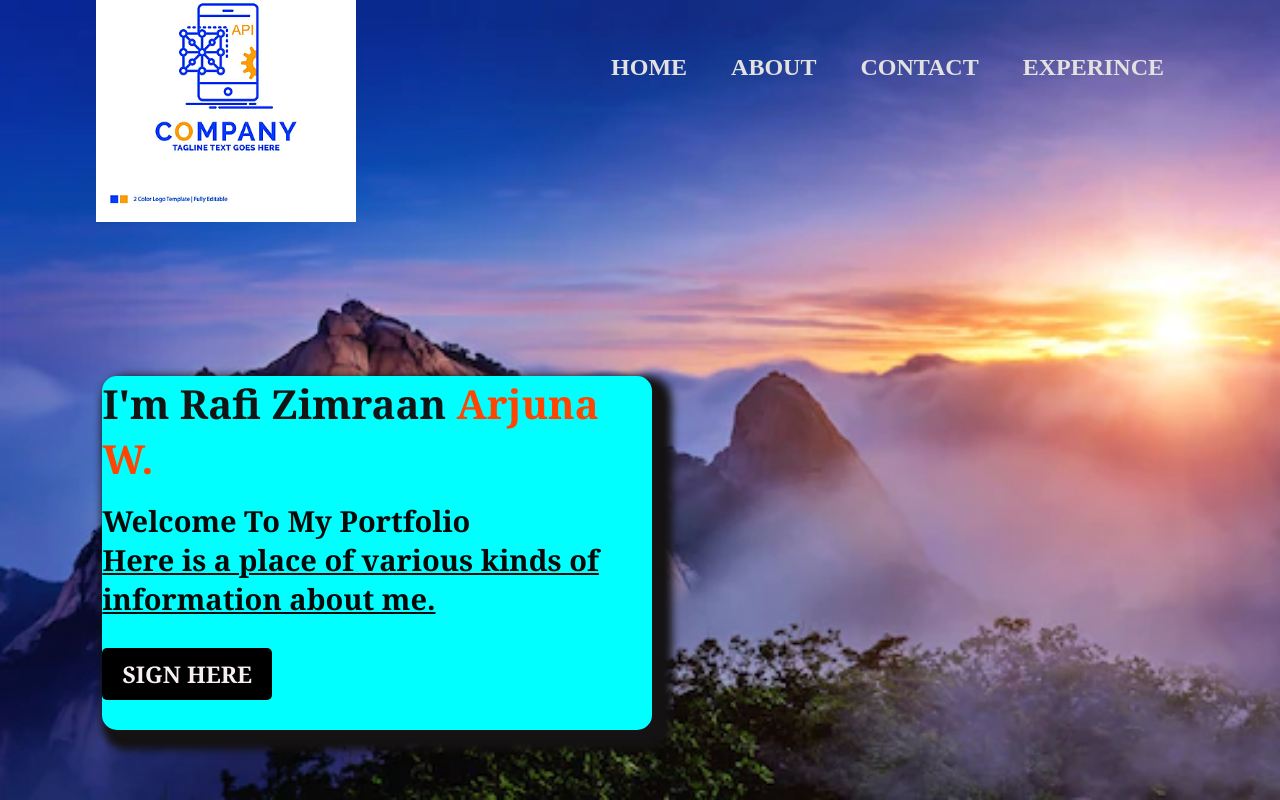
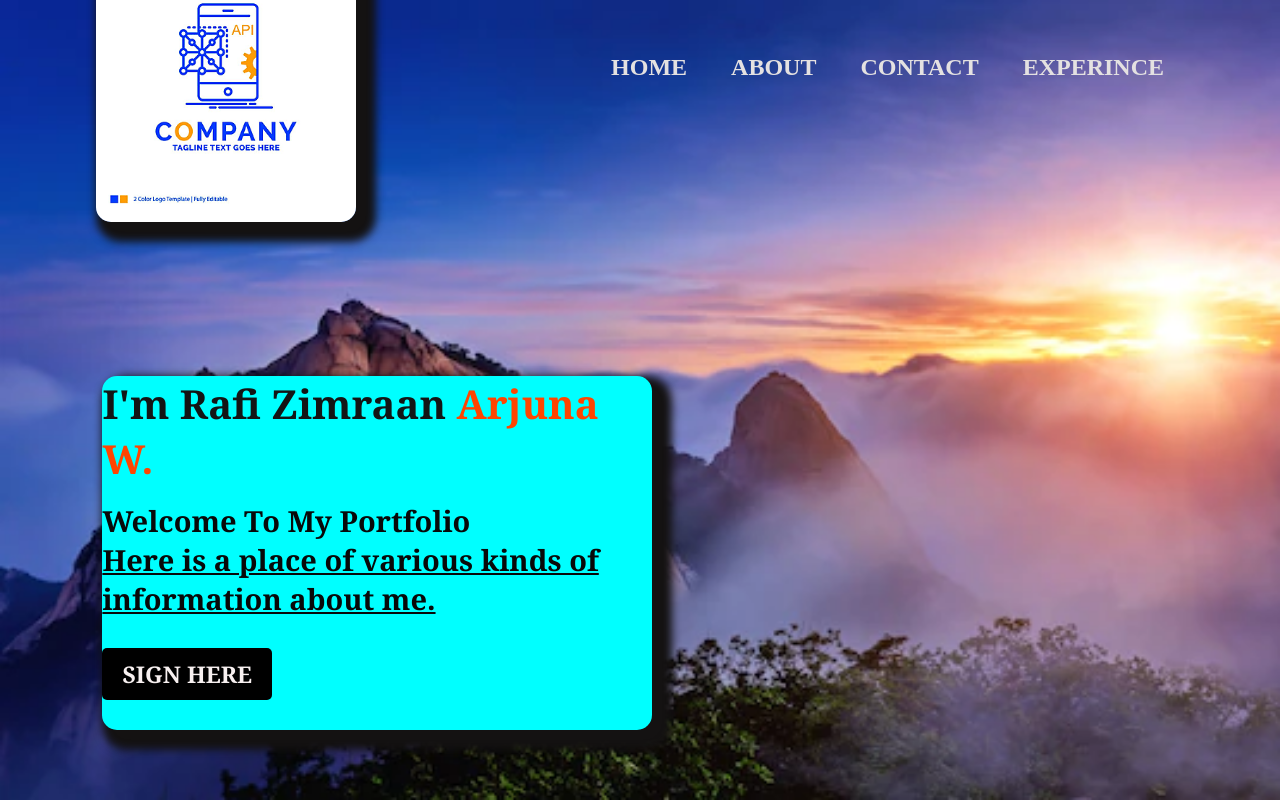
Before and after one commit to rafi-zimraan/myWebsite, a plain HTML site: page index.html in a window 1280 px wide. Drawn offline with Linux system fonts and the light colour scheme.

Commit message:
Update style.css

```diff
--- a/style.css
+++ b/style.css
@@ -18,6 +18,9 @@ body {
 
 .logo {
   color: blue;
+  border-radius: 15px;
+  transition: cubic-bezier(0.895, 0.03, 0.685, 0.22);
+  box-shadow: 10px 10px 8px 10px rgb(20, 18, 18);
 }
 
 nav {
```
